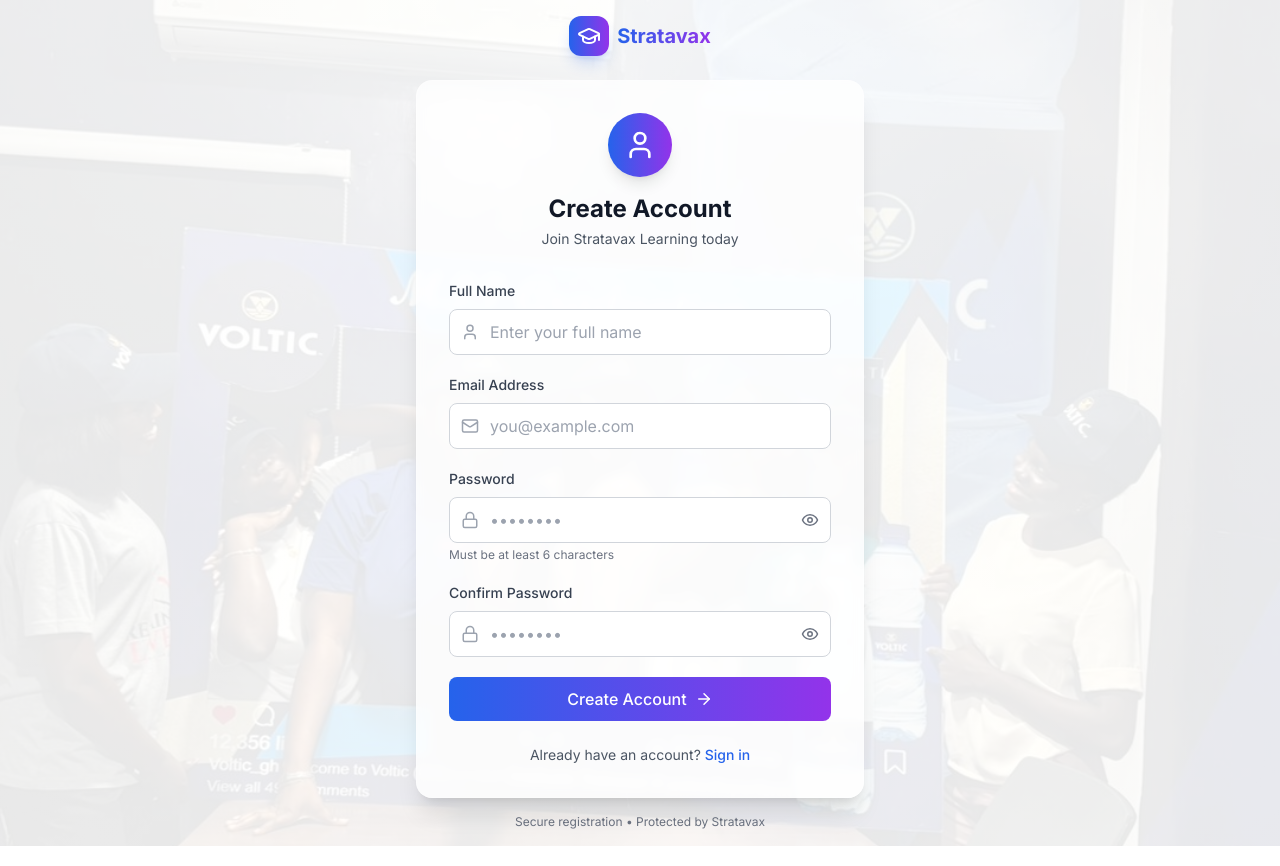
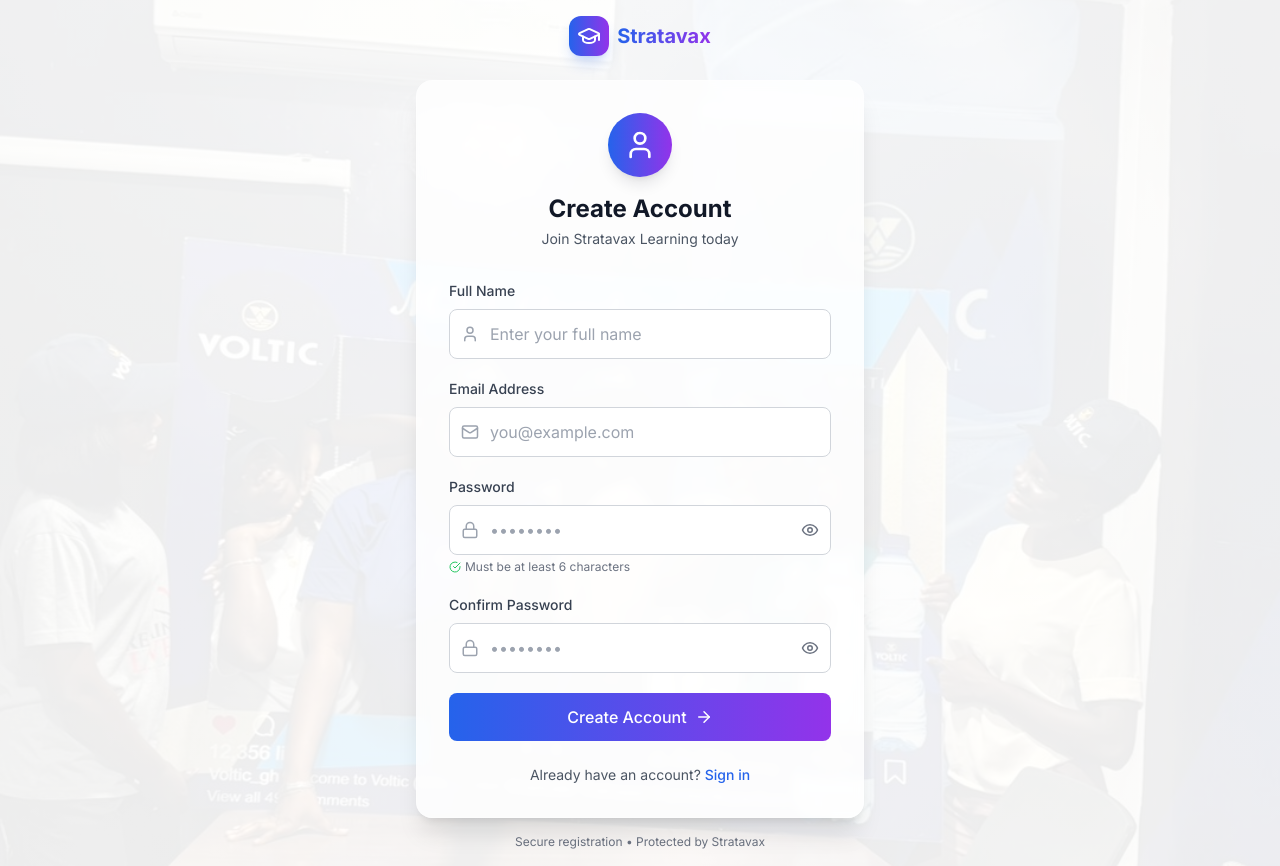
Before and after one commit to sbyiadom/Stratavax-Learning-Management-System, a Next.js app: page /register in a window 1280 px wide. Built offline with nearby package versions, Linux system fonts and the light colour scheme.

Commit message:
Update page.tsx

```diff
--- a/app/register/page.tsx
+++ b/app/register/page.tsx
@@ -4,7 +4,18 @@ import { useState } from 'react'
 import { createClient } from '@/lib/supabase'
 import { useRouter } from 'next/navigation'
 import Link from 'next/link'
-import { Eye, EyeOff, User, Mail, Lock, ArrowRight, GraduationCap } from 'lucide-react'
+import {
+  GraduationCap,
+  Sparkles,
+  User,
+  Mail,
+  Lock,
+  Eye,
+  EyeOff,
+  ArrowRight,
+  CheckCircle,
+  AlertCircle
+} from 'lucide-react'
 
 export default function RegisterPage() {
   const [fullName, setFullName] = useState('')
@@ -39,13 +50,12 @@ export default function RegisterPage() {
     }
 
     try {
-      // Sign up the user
       const { data, error: signUpError } = await supabase.auth.signUp({
         email,
         password,
         options: {
           data: {
-            full_name: fullName, // Store full name in user metadata
+            full_name: fullName,
           },
           emailRedirectTo: `${window.location.origin}/auth/callback`,
         }
@@ -54,7 +64,6 @@ export default function RegisterPage() {
       if (signUpError) throw signUpError
 
       if (data.user) {
-        // Show success message
         alert('Registration successful! Please check your email to confirm your account.')
         router.push('/login')
       }
@@ -67,9 +76,9 @@ export default function RegisterPage() {
 
   return (
     <div
-      className="min-h-screen flex items-center justify-center bg-cover bg-center bg-fixed p-4"
+      className="min-h-screen bg-cover bg-center bg-fixed flex items-center justify-center p-4"
       style={{
-        backgroundImage: `linear-gradient(rgba(255, 255, 255, 0.9), rgba(255, 255, 255, 0.9)), url('/images/register-bg.jpg')`
+        backgroundImage: `linear-gradient(rgba(255, 255, 255, 0.92), rgba(255, 255, 255, 0.92)), url('/images/register-bg.jpg')`
       }}
     >
       <div className="max-w-md w-full">
@@ -97,7 +106,8 @@ export default function RegisterPage() {
 
           {/* Error Message */}
           {error && (
-            <div className="mb-4 p-3 bg-red-50 border border-red-200 rounded-lg">
+            <div className="mb-4 p-3 bg-red-50 border border-red-200 rounded-lg flex items-center gap-2">
+              <AlertCircle size={16} className="text-red-600" />
               <p className="text-sm text-red-600">{error}</p>
             </div>
           )}
@@ -116,7 +126,7 @@ export default function RegisterPage() {
                   value={fullName}
                   onChange={(e) => setFullName(e.target.value)}
                   required
-                  className="w-full pl-10 pr-4 py-2.5 border border-gray-300 rounded-lg focus:outline-none focus:ring-2 focus:ring-blue-500 bg-white/90"
+                  className="w-full pl-10 pr-4 py-3 border border-gray-300 rounded-lg focus:outline-none focus:ring-2 focus:ring-blue-500 focus:border-transparent bg-white/90"
                   placeholder="Enter your full name"
                 />
               </div>
@@ -134,7 +144,7 @@ export default function RegisterPage() {
                   value={email}
                   onChange={(e) => setEmail(e.target.value)}
                   required
-                  className="w-full pl-10 pr-4 py-2.5 border border-gray-300 rounded-lg focus:outline-none focus:ring-2 focus:ring-blue-500 bg-white/90"
+                  className="w-full pl-10 pr-4 py-3 border border-gray-300 rounded-lg focus:outline-none focus:ring-2 focus:ring-blue-500 focus:border-transparent bg-white/90"
                   placeholder="you@example.com"
                 />
               </div>
@@ -152,7 +162,7 @@ export default function RegisterPage() {
                   value={password}
                   onChange={(e) => setPassword(e.target.value)}
                   required
-                  className="w-full pl-10 pr-12 py-2.5 border border-gray-300 rounded-lg focus:outline-none focus:ring-2 focus:ring-blue-500 bg-white/90"
+                  className="w-full pl-10 pr-12 py-3 border border-gray-300 rounded-lg focus:outline-none focus:ring-2 focus:ring-blue-500 focus:border-transparent bg-white/90"
                   placeholder="••••••••"
                 />
                 <button
@@ -163,7 +173,10 @@ export default function RegisterPage() {
                   {showPassword ? <EyeOff size={18} /> : <Eye size={18} />}
                 </button>
               </div>
-              <p className="text-xs text-gray-500 mt-1">Must be at least 6 characters</p>
+              <p className="text-xs text-gray-500 mt-1 flex items-center gap-1">
+                <CheckCircle size={12} className="text-green-500" />
+                Must be at least 6 characters
+              </p>
             </div>
 
             {/* Confirm Password Field */}
@@ -178,7 +191,7 @@ export default function RegisterPage() {
                   value={confirmPassword}
                   onChange={(e) => setConfirmPassword(e.target.value)}
                   required
-                  className="w-full pl-10 pr-12 py-2.5 border border-gray-300 rounded-lg focus:outline-none focus:ring-2 focus:ring-blue-500 bg-white/90"
+                  className="w-full pl-10 pr-12 py-3 border border-gray-300 rounded-lg focus:outline-none focus:ring-2 focus:ring-blue-500 focus:border-transparent bg-white/90"
                   placeholder="••••••••"
                 />
                 <button
@@ -195,14 +208,14 @@ export default function RegisterPage() {
             <button
               type="submit"
               disabled={loading}
-              className="w-full bg-gradient-to-r from-blue-600 to-purple-600 text-white py-2.5 rounded-lg font-medium hover:shadow-lg hover:shadow-blue-600/25 transition-all disabled:opacity-50 flex items-center justify-center"
+              className="w-full py-3 px-4 bg-gradient-to-r from-blue-600 to-purple-600 text-white rounded-lg hover:shadow-lg hover:shadow-blue-600/25 transition-all disabled:opacity-50 flex items-center justify-center gap-2 font-medium"
             >
               {loading ? (
                 <div className="animate-spin rounded-full h-5 w-5 border-2 border-white border-t-transparent"></div>
               ) : (
                 <>
                   Create Account
-                  <ArrowRight size={18} className="ml-2" />
+                  <ArrowRight size={18} />
                 </>
               )}
             </button>
```
